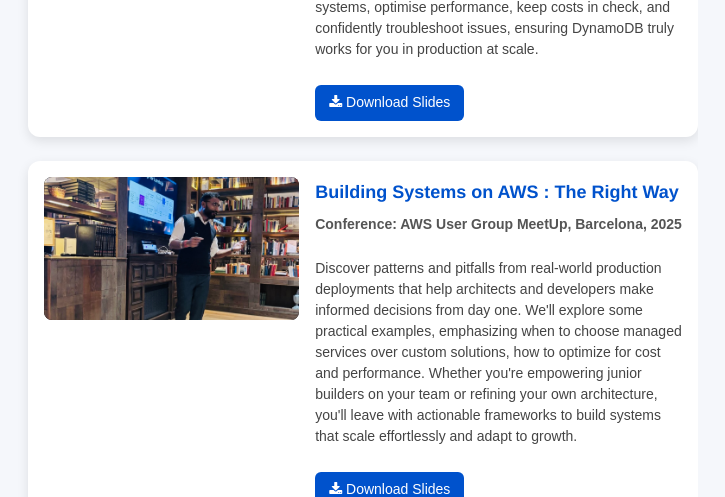
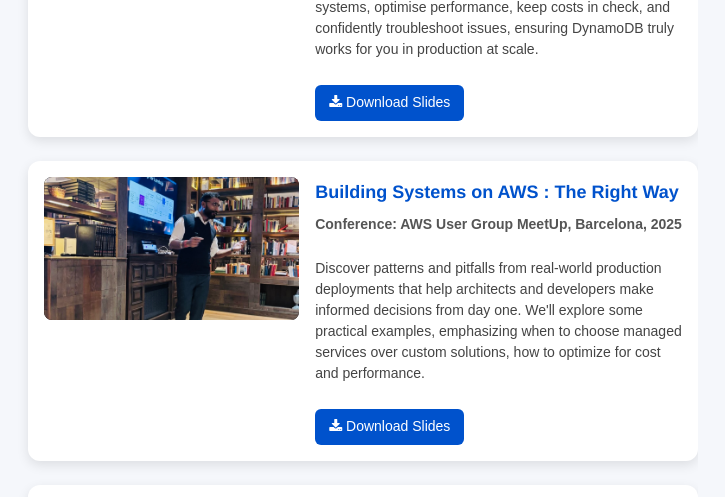
Before and after one commit to msdeep14/msdeep14.github.io, a Jekyll site: the page built from speaking.md, in a window 1280 px wide and 900 px high, scrolled down 1007 px, cut to the strip 0-497 px from the top of the window. Shown: the whole strip, without its empty margins (282-1007 px from the left). Built offline with Jekyll 4.4.1, drawn with Linux system fonts in a browser that asks for light colours.

Commit message:
update speaking

```diff
--- a/_includes/speaking.html
+++ b/_includes/speaking.html
@@ -238,8 +238,6 @@
                     make informed decisions from day one. We'll explore some practical examples,
                     emphasizing when to choose managed services over custom solutions,
                     how to optimize for cost and performance.
-                    Whether you're empowering junior builders on your team or refining your own architecture,
-                    you'll leave with actionable frameworks to build systems that scale effortlessly and adapt to growth.
                 </p>
                 <a href="https://docs.google.com/presentation/d/1HKWvObsKqtyEpL7aWwN2vZRmLjdcoOQTikVM1clAmSE/edit?usp=drive_link" class="download-link" download><i class="fa fa-download"></i> Download Slides</a>
             </div>
```
